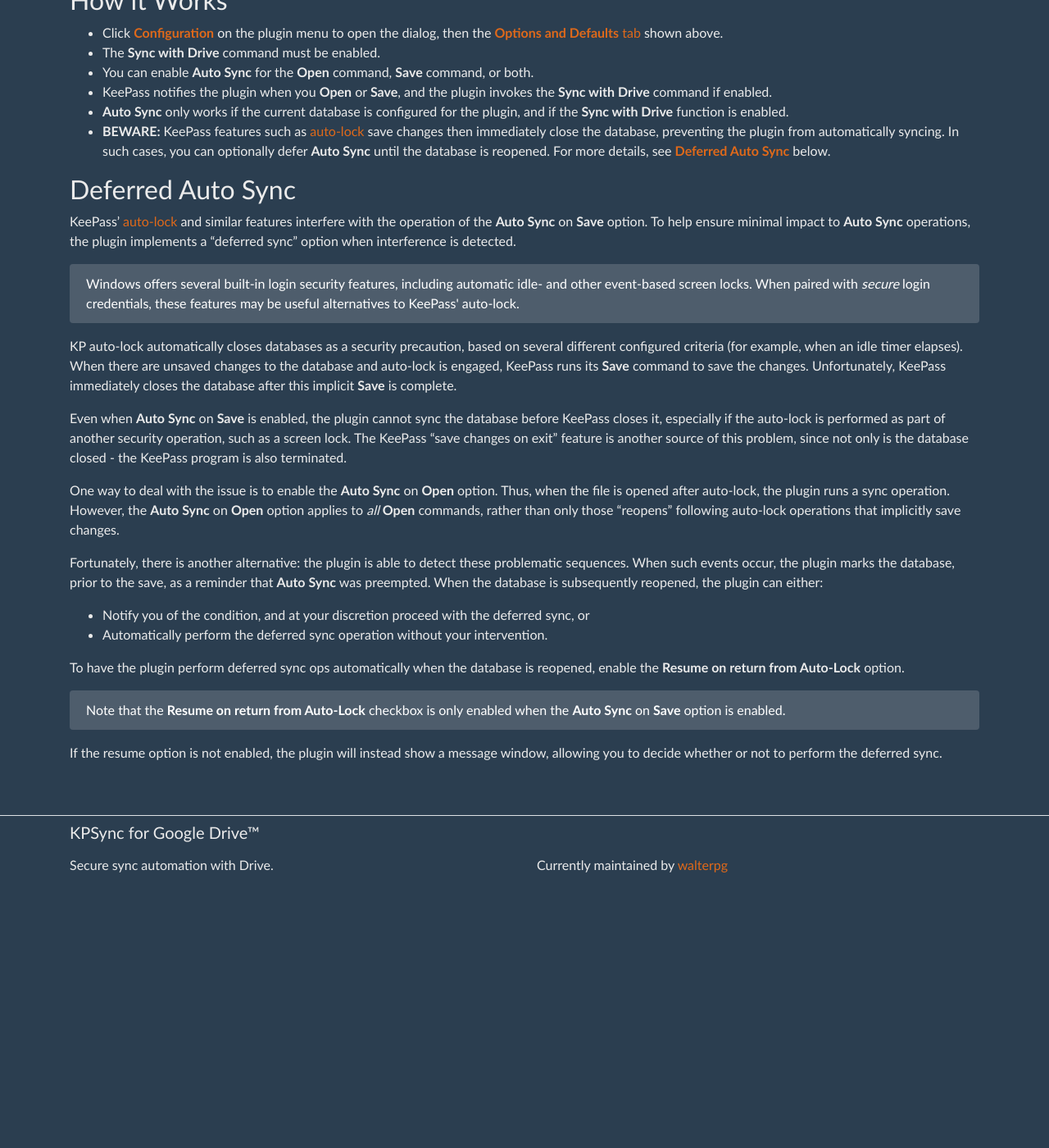
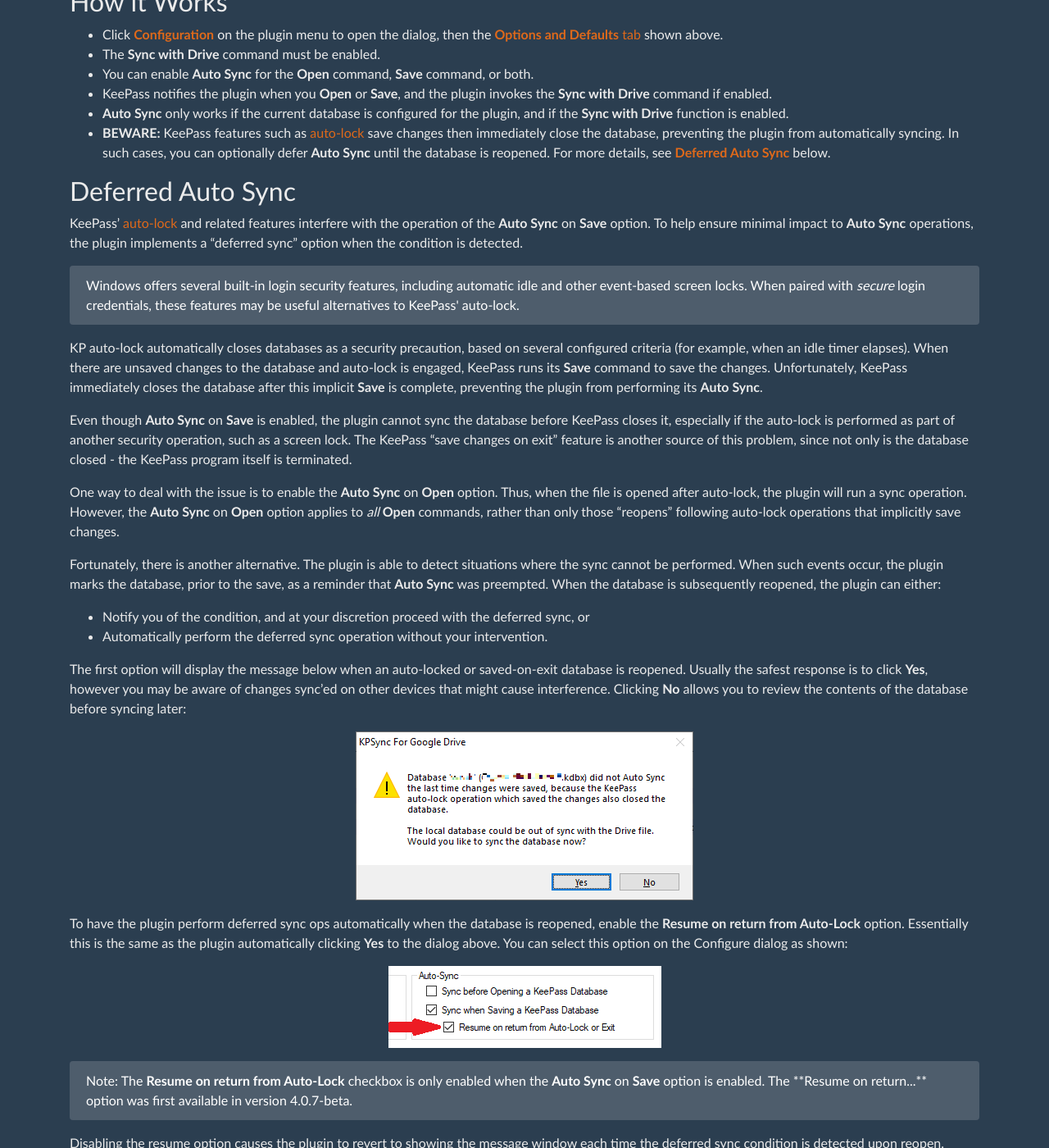
Before and after one commit to walterpg/google-drive-sync, a Jekyll site: the page built from docs/usage/autosync.md, in a window 1280 px wide and 1400 px high, scrolled down 607 px. Shown: the whole window at 82% size. Built offline with Jekyll 4.4.1, drawn with Linux system fonts in a browser that asks for light colours; before the commit the page ends 1738 px from its top, so only the background shows below that.

```diff
--- a/docs/usage/autosync.md
+++ b/docs/usage/autosync.md
@@ -29,26 +29,36 @@ and if the **Sync with Drive** function is enabled.
 * **BEWARE:** KeePass features such as [auto-lock](https://keepass.info/help/base/security.html#seclocking) save changes then immediately close the database, preventing the plugin from automatically syncing.  In such cases, you can optionally defer **Auto Sync** until the database is reopened.  For more details, see [**Deferred Auto Sync**](#deferred-auto-sync) below.
 
 ## Deferred Auto Sync
-KeePass' [auto-lock](https://keepass.info/help/base/security.html#seclocking) and similar features interfere with the operation of the **Auto Sync** on **Save** option.  To help ensure minimal impact to **Auto Sync** operations, the plugin implements a "deferred sync" option when interference is detected.
+KeePass' [auto-lock](https://keepass.info/help/base/security.html#seclocking) and related features interfere with the operation of the **Auto Sync** on **Save** option.  To help ensure minimal impact to **Auto Sync** operations, the plugin implements a "deferred sync" option when the condition is detected.
 
 <div class="alert alert-secondary" role="alert">
-Windows offers several built-in login security features, including automatic idle- and other event-based screen locks.  When paired with <em>secure</em> login credentials, these features may be useful alternatives to KeePass' auto-lock.
+Windows offers several built-in login security features, including automatic idle and other event-based screen locks.  When paired with <em>secure</em> login credentials, these features may be useful alternatives to KeePass' auto-lock.
 </div>
 
-KP auto-lock automatically closes databases as a security precaution, based on several different configured criteria (for example, when an idle timer elapses).  When there are unsaved changes to the database and auto-lock is engaged, KeePass runs its **Save** command to save the changes. Unfortunately, KeePass immediately closes the database after this implicit **Save** is complete.
+KP auto-lock automatically closes databases as a security precaution, based on several configured criteria (for example, when an idle timer elapses).  When there are unsaved changes to the database and auto-lock is engaged, KeePass runs its **Save** command to save the changes. Unfortunately, KeePass immediately closes the database after this implicit **Save** is complete, preventing the plugin from performing its **Auto Sync**.
 
-Even when **Auto Sync** on **Save** is enabled, the plugin cannot sync the database before KeePass closes it, especially if the auto-lock is performed as part of another security operation, such as a screen lock. The KeePass "save changes on exit" feature is another source of this problem, since not only is the database closed - the KeePass program is also terminated.
+Even though **Auto Sync** on **Save** is enabled, the plugin cannot sync the database before KeePass closes it, especially if the auto-lock is performed as part of another security operation, such as a screen lock. The KeePass "save changes on exit" feature is another source of this problem, since not only is the database closed - the KeePass program itself is terminated.
 
-One way to deal with the issue is to enable the **Auto Sync** on **Open** option.  Thus, when the file is opened after auto-lock, the plugin runs a sync operation.  However, the **Auto Sync** on **Open** option applies to *all*  **Open** commands, rather than only those "reopens" following auto-lock operations that implicitly save changes.
+One way to deal with the issue is to enable the **Auto Sync** on **Open** option.  Thus, when the file is opened after auto-lock, the plugin will run a sync operation.  However, the **Auto Sync** on **Open** option applies to *all*  **Open** commands, rather than only those "reopens" following auto-lock operations that implicitly save changes.
 
-Fortunately, there is another alternative: the plugin is able to detect these problematic sequences.  When such events occur, the plugin marks the database, prior to the save, as a reminder that **Auto Sync** was preempted. When the database is subsequently reopened, the plugin can either:
+Fortunately, there is another alternative.  The plugin is able to detect situations where the sync cannot be performed.  When such events occur, the plugin marks the database, prior to the save, as a reminder that **Auto Sync** was preempted. When the database is subsequently reopened, the plugin can either:
 * Notify you of the condition, and at your discretion proceed with the deferred sync, or
 * Automatically perform the deferred sync operation without your intervention.
 
-To have the plugin perform deferred sync ops automatically when the database is reopened, enable the **Resume on return from Auto-Lock** option.
+The first option will display the message below when an auto-locked or saved-on-exit database is reopened.  Usually the safest response is to click **Yes**, however you may be aware of changes sync'ed on other devices that might cause interference.  Clicking **No** allows you to review the contents of the database before syncing later:
+
+{:refdef: style="text-align: center;"}
+![Auto Sync Resume Dialog](/assets/img/auto-sync-resume-query.png)
+{: refdef}
+
+To have the plugin perform deferred sync ops automatically when the database is reopened, enable the **Resume on return from Auto-Lock** option.  Essentially this is the same as the plugin automatically clicking **Yes** to the dialog above.  You can select this option on the Configure dialog as shown:
+
+{:refdef: style="text-align: center;"}
+![Auto Sync Auto Resume](/assets/img/auto-sync-resume-auto.png)
+{: refdef}
 
 <div class="alert alert-secondary" role="alert">
-Note that the <b>Resume on return from Auto-Lock</b> checkbox is only enabled when the <b>Auto Sync</b> on <b>Save</b> option is enabled.
+Note: The <b>Resume on return from Auto-Lock</b> checkbox is only enabled when the <b>Auto Sync</b> on <b>Save</b> option is enabled.  The **Resume on return...** option was first available in version 4.0.7-beta.
 </div>
 
-If the resume option is not enabled, the plugin will instead show a message window, allowing you to decide whether or not to perform the deferred sync.
+Disabling the resume option causes the plugin to revert to showing the message window each time the deferred sync condition is detected upon reopen.
```
Also changed, not shown: docs/index.md (+1 -1 lines), docs/install/config.md (+1 -3 lines), docs/notices/kp2-48-save.md (+5 -5 lines), docs/usage/enabled-cmds.md (+1 -1 lines), docs/assets/img/auto-sync-resume-auto.png (added), docs/assets/img/auto-sync-resume-query.png (added), docs/assets/img/auto-sync.png, docs/assets/img/enabled-cmds.png, docs/assets/img/opts-and-defaults.png.
